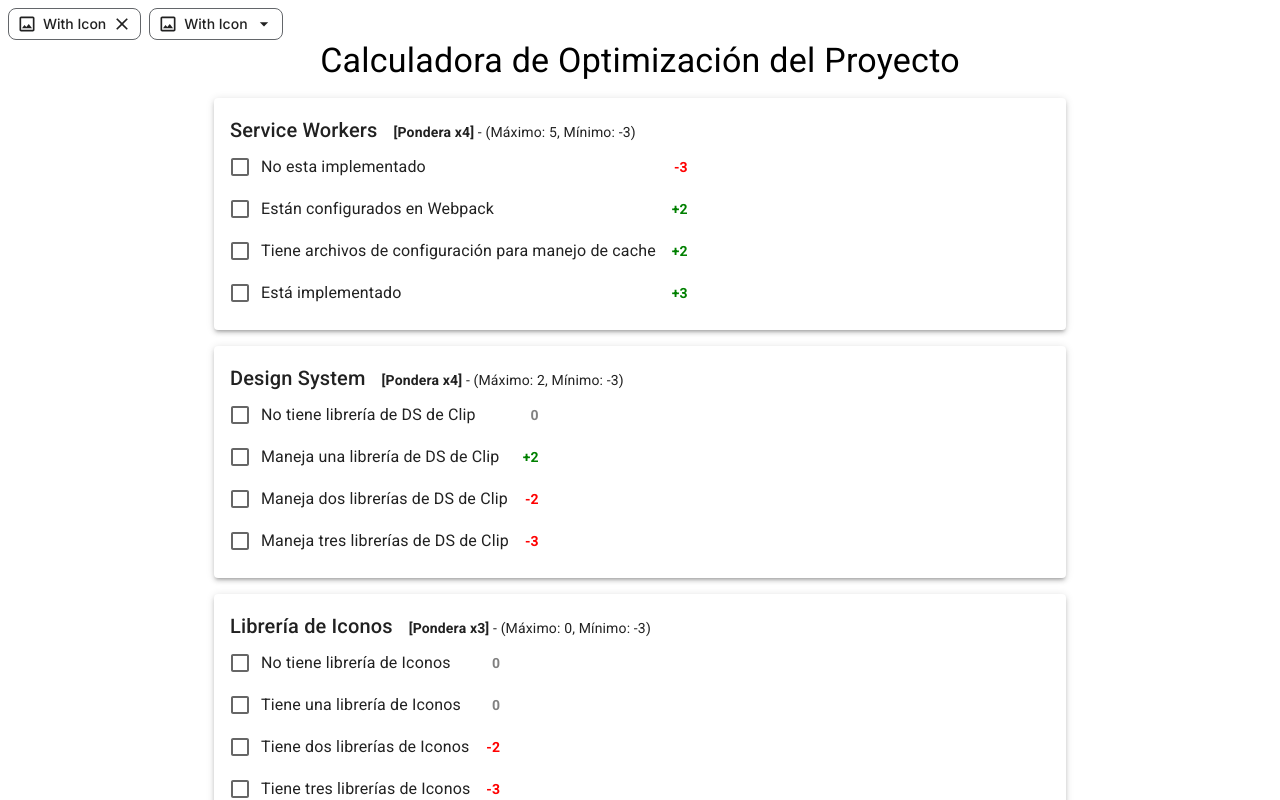
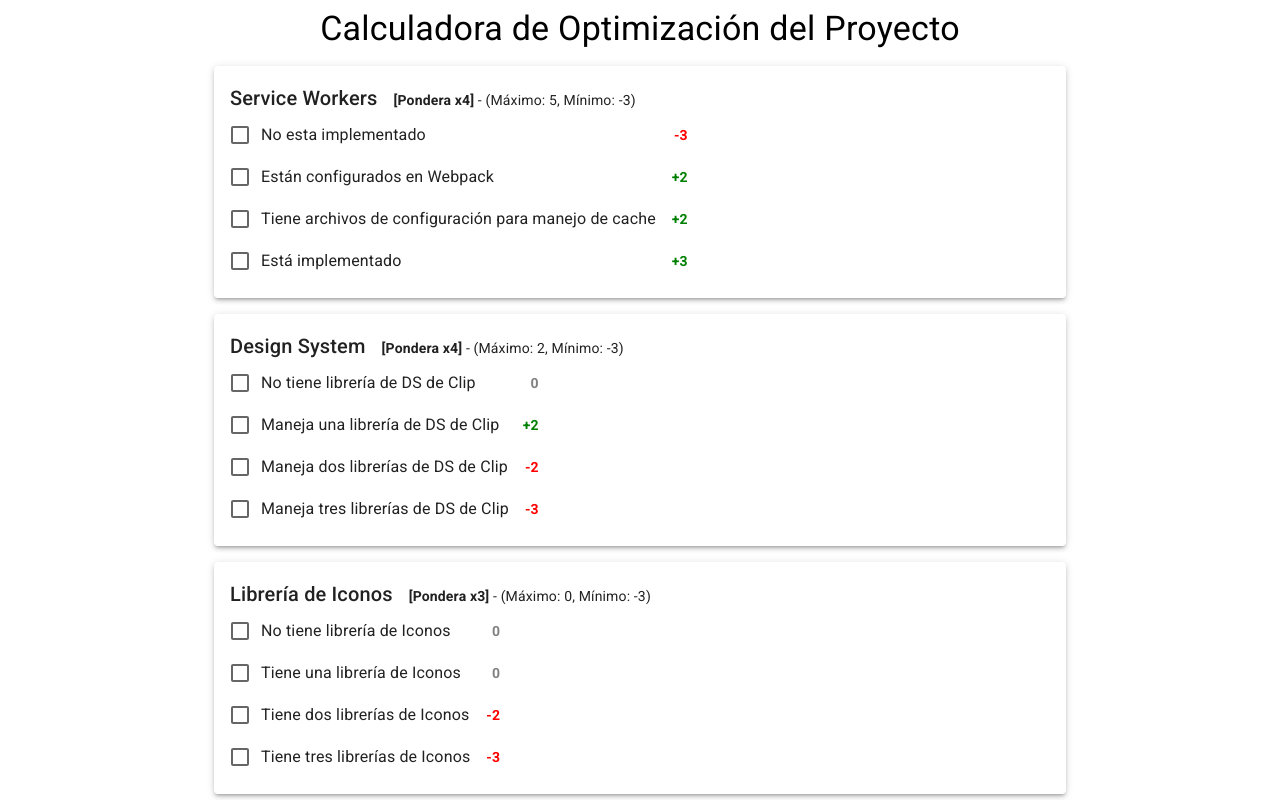
Before and after one commit to fernando-espinosa-clip/Score-Calculator, a React (Create React App) app: page / in a window 1280 px wide. Shown: the top 800 px of the page. Built offline with nearby package versions, Linux system fonts and the light colour scheme.

Commit message:
Remove unused components and restructure project files.
Deleted the `Chip` and `Demo` components as they are no longer in use. Restructured the project by moving utility and component files to organized directories (`helpers` and `components`). Updated imports to reflect the new structure.

```diff
--- a/src/Chip.js
+++ /dev/null
@@ -1,46 +0,0 @@
-import * as React from "react";
-import MuiChip from "@mui/material/Chip";
-
-const defaultNullfuction = () => null;
-
-const fontSize = {
-  fontFamily: "Inter",
-  fontSize: "14px",
-  fontStyle: "normal",
-  fontWeight: "500",
-  lineHeight: "20px",
-};
-
-export const Chip = (props) => {
-  const { onDelete, onClick, startIcon, endIcon } = props;
-  return (
-    <MuiChip
-      sx={{
-        padding: "4px 8px",
-        borderRadius: "8px",
-        border: "1px solid #63666A",
-        backgroundColor: "#FFFFFF",
-        ...fontSize,
-        "& .MuiChip-icon": {
-          fontSize: "20px",
-          color: "inherit",
-          marginLeft: 0,
-        },
-        "& .MuiChip-deleteIcon": {
-          fontSize: "20px",
-          color: "inherit",
-          marginRight: 0,
-          "&:hover": { color: "inherit" },
-        },
-      }}
-      clickable={!!onClick}
-      onClick={onClick}
-      icon={startIcon}
-      label="With Icon"
-      deleteIcon={endIcon}
-      onDelete={onDelete || onClick || defaultNullfuction}
-    />
-  );
-};
-
-export default Chip;
--- a/src/Demo.tsx
+++ /dev/null
@@ -1,27 +0,0 @@
-import * as React from "react";
-import Chip from "./Chip";
-import Stack from "@mui/material/Stack";
-import ImageOutlinedIcon from "@mui/icons-material/ImageOutlined";
-import ClearOutlinedIcon from "@mui/icons-material/ClearOutlined";
-import ArrowDropDownOutlinedIcon from "@mui/icons-material/ArrowDropDownOutlined";
-
-export default function IconChips() {
-  return (
-    <Stack direction="row" spacing={1}>
-      <Chip
-        startIcon={<ImageOutlinedIcon />}
-        label="With Icon"
-        endIcon={<ClearOutlinedIcon />}
-        onDelete={() => alert("aqui borro el chip")}
-      />
-      <Chip
-        startIcon={<ImageOutlinedIcon />}
-        label="With Icon"
-        endIcon={<ArrowDropDownOutlinedIcon />}
-        onClick={() =>
-          alert("este es el evento del click aunque sea en on delete")
-        }
-      />
-    </Stack>
-  );
-}
--- a/src/OptimizationCalculator.js
+++ b/src/components/OptimizationCalculator.js
@@ -28,7 +28,7 @@ import {
 } from "chart.js";
 
 import CircularProgressWithLabel from "./CircularProgressWithLabel";
-import { scoreColors } from "./utils";
+import { scoreColors } from "../helpers/utils";
 
 // Registrar elementos para Chart.js
 ChartJS.register(
--- a/src/index.tsx
+++ b/src/index.tsx
@@ -1,13 +1,11 @@
 import * as React from "react";
 import * as ReactDOM from "react-dom/client";
 import { StyledEngineProvider } from "@mui/material/styles";
-import Demo from "./Demo";
-import OptimizationCalculator from "./OptimizationCalculator";
+import OptimizationCalculator from "./components/OptimizationCalculator";
 
 ReactDOM.createRoot(document.querySelector("#root")!).render(
   <React.StrictMode>
     <StyledEngineProvider injectFirst>
-      <Demo />
       <OptimizationCalculator />
     </StyledEngineProvider>
   </React.StrictMode>
```
Also changed, not shown: src/components/CircularProgressWithLabel.js (renamed from src/CircularProgressWithLabel.js), src/helpers/generateColorGradient.js (renamed from src/generateColorGradient.js), src/helpers/utils.js (renamed from src/utils.js).
